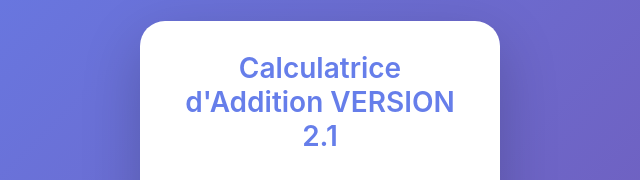
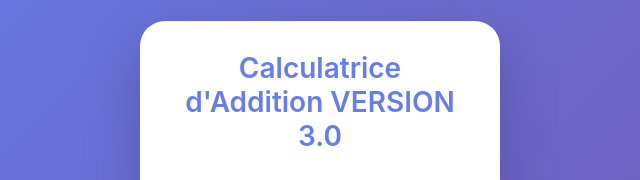
Before and after one commit to cvarlet/jenkins-calculatrice, a website: page public/index.html in a window 1280 px wide. Shown: the top 180 px of the page, 320-960 px from the left. Drawn offline with Linux system fonts and the light colour scheme.

Commit message:
version 3.0

```diff
--- a/public/index.html
+++ b/public/index.html
@@ -9,7 +9,7 @@
 <body>
     <div class="container">
         <div class="calculatrice">
-            <h1>Calculatrice d'Addition VERSION 2.1</h1>
+            <h1>Calculatrice d'Addition VERSION 3.0</h1>
 
             <div class="ecran">
                 <input
```
